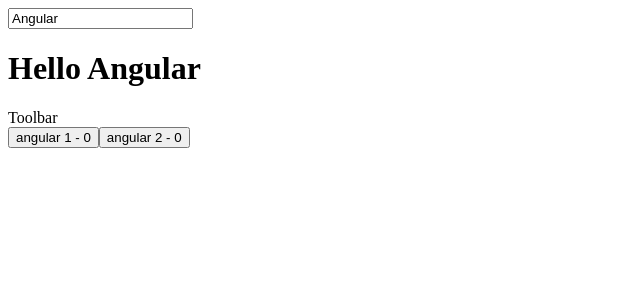
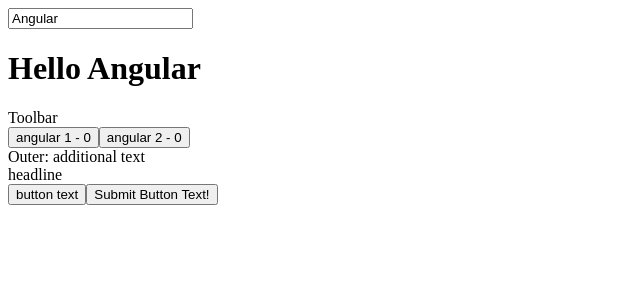
Before and after one commit to dtanzer/mood-ng, an Angular app: page / in a window 1280 px wide. Shown: the top 300 px of the page, without its empty margins (0-640 px from the left). Built offline with nearby package versions, Linux system fonts and the light colour scheme.

Commit message:
Add inner and outer comp to demonstrate binding
I added two components to demonstrate the four ways of data binding
in Angular: Interpolation, property binding, event binding and
two-way binding.

rnpm run ng generate component outer
rnpm run ng generate component inner

```diff
--- a/src/app/app.component.html
+++ b/src/app/app.component.html
@@ -4,3 +4,5 @@
 	<app-toolbar-button text="angular 1"></app-toolbar-button>
 	<app-toolbar-button text="angular 2"></app-toolbar-button>
 </app-toolbar>
+
+<app-outer></app-outer>
--- a/src/app/app.module.ts
+++ b/src/app/app.module.ts
@@ -7,13 +7,17 @@
 import { HelloComponent } from './hello/hello.component';
 import { ToolbarButtonComponent } from './toolbar-button/toolbar-button.component';
 import { ToolbarComponent } from './toolbar/toolbar.component';
+import { OuterComponent } from './outer/outer.component';
+import { InnerComponent } from './inner/inner.component';
 
 @NgModule({
   declarations: [
     AppComponent,
     HelloComponent,
     ToolbarButtonComponent,
-    ToolbarComponent
+    ToolbarComponent,
+    OuterComponent,
+    InnerComponent
   ],
   imports: [
     BrowserModule,
--- /dev/null
+++ b/src/app/inner/inner.component.html
@@ -0,0 +1,3 @@
+<div>{{headline}}</div>
+<button (click)="clicked()">{{buttonText}}</button>
+<input type="submit" [value]="submitButtonText" />
--- /dev/null
+++ b/src/app/inner/inner.component.ts
@@ -0,0 +1,26 @@
+import { Component, OnInit, Input, Output, EventEmitter } from '@angular/core';
+
+@Component({
+  selector: 'app-inner',
+  templateUrl: './inner.component.html',
+  styleUrls: ['./inner.component.css']
+})
+export class InnerComponent implements OnInit {
+  submitButtonText = "Submit Button Text!"
+  @Input() headline: string = '';
+
+  @Input() buttonText: string = '';
+  @Output() buttonTextChange = new EventEmitter<string>();
+
+  @Output() onButtonClicked = new EventEmitter<void>();
+
+  constructor() { }
+
+  ngOnInit(): void {
+  }
+
+  clicked() {
+    this.onButtonClicked.emit();
+    this.buttonTextChange.emit('text change: clicked');
+  }
+}
--- /dev/null
+++ b/src/app/outer/outer.component.html
@@ -0,0 +1,5 @@
+<div>Outer: {{additionalText}}</div>
+<app-inner
+  [headline]="headline"
+  (onButtonClicked)="onInnerClickedOutput()"
+  [(buttonText)]="buttonText"></app-inner>
--- /dev/null
+++ b/src/app/outer/outer.component.ts
@@ -0,0 +1,22 @@
+import { Component, OnInit } from '@angular/core';
+
+@Component({
+  selector: 'app-outer',
+  templateUrl: './outer.component.html',
+  styleUrls: ['./outer.component.css']
+})
+export class OuterComponent implements OnInit {
+  headline: string = 'headline'
+  buttonText: string = 'button text'
+  additionalText: string = 'additional text'
+
+  constructor() { }
+
+  ngOnInit(): void {
+  }
+
+  onInnerClickedOutput() {
+    this.headline = 'changed!'
+    this.additionalText = 'inner clicked'
+  }
+}
```
Also changed, not shown: src/app/inner/inner.component.css (added), src/app/outer/outer.component.css (added), 2 other files (tests, documents, lock files or other folders).
